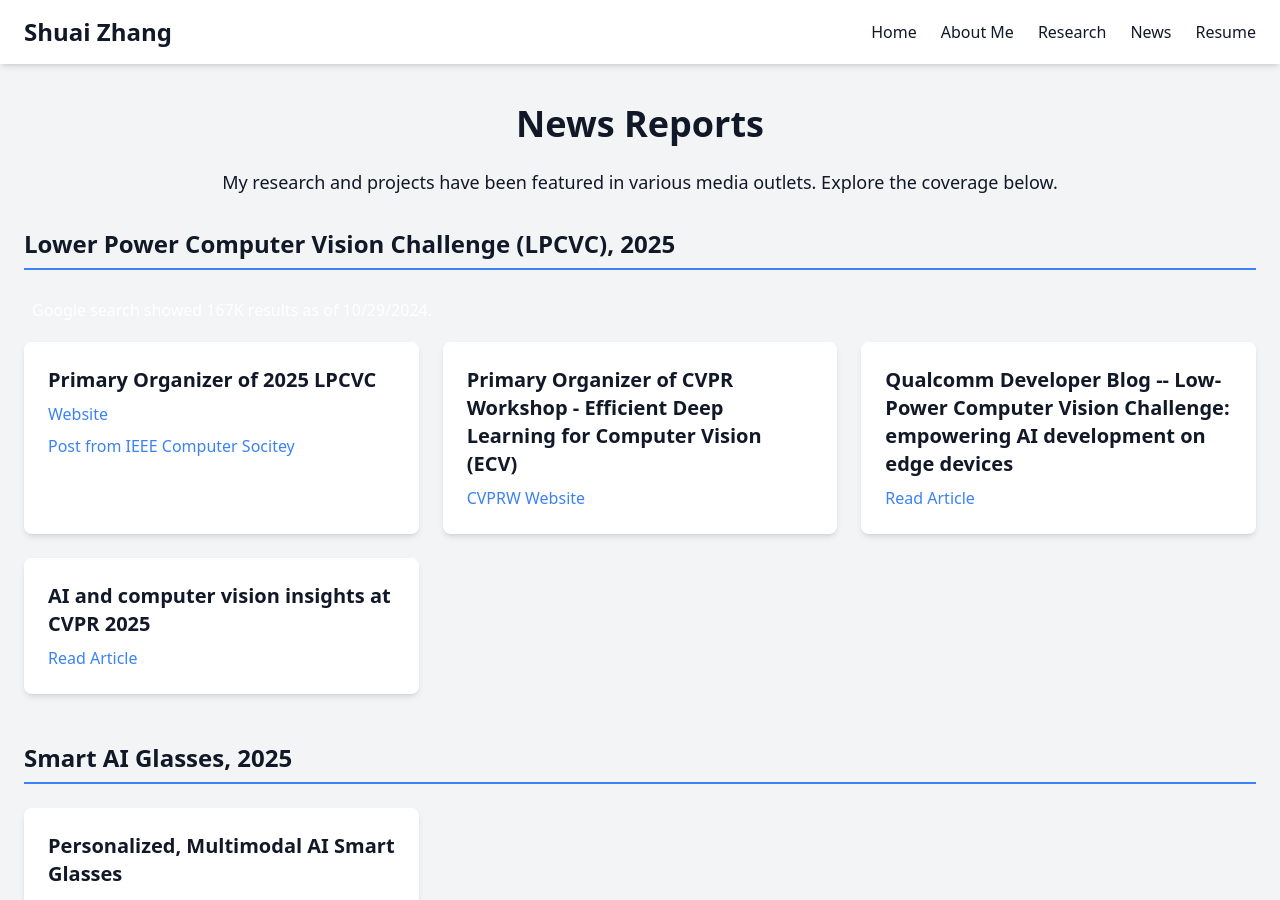
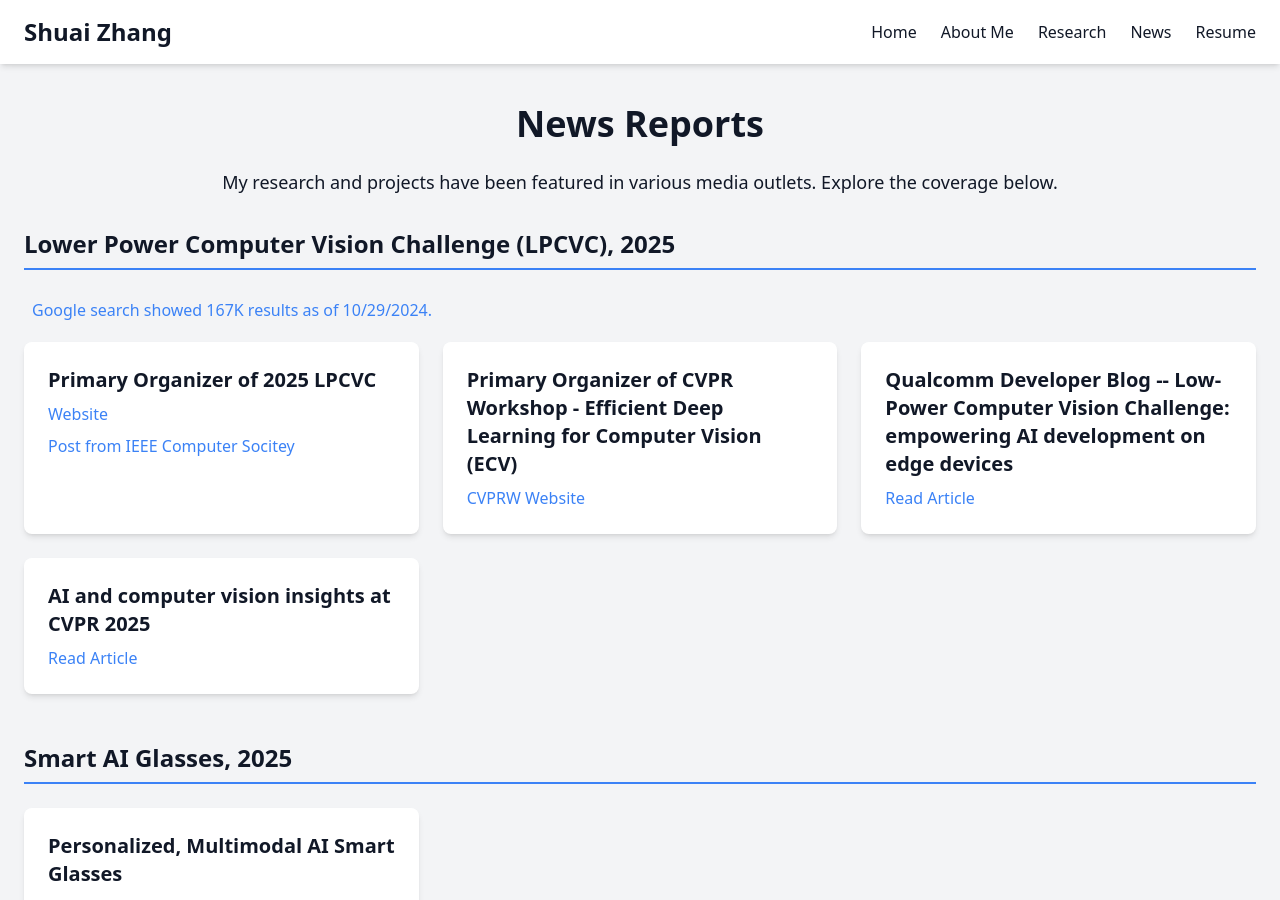
Before and after one commit to zsivine/zsivine.github.io, a Jekyll site: the page built from webreport.html, in a window 1280 px wide and 900 px high. Built offline with Jekyll 4.4.1, drawn with Linux system fonts in a browser that asks for light colours; nearby versions of some CDN libraries.

```diff
--- a/webreport.html
+++ b/webreport.html
@@ -15,7 +15,7 @@ description: Media coverage and news reports on Shuai Zhang's research and proje
     <div>
       <h2 class="text-2xl font-bold mb-6 border-b-2 border-blue-500 pb-2">
         Lower Power Computer Vision Challenge (LPCVC), 2025</h2>
-      <p class="px-2 py-1 text-white mb-4">
+      <p class="px-2 py-1 text-blue-500 mb-4">
         Google search showed 167K results as of 10/29/2024.</p>
       <div class="grid grid-cols-1 md:grid-cols-2 lg:grid-cols-3 gap-6">
         <article class="bg-white dark:bg-gray-700 p-6 rounded-lg shadow-md hover:shadow-lg transition-shadow">
@@ -84,7 +84,7 @@ description: Media coverage and news reports on Shuai Zhang's research and proje
       <h2 class="text-2xl font-bold mb-6 border-b-2 border-blue-500 pb-2">
         Limitless Segmentation on Snapdragon 8 Elite Mobile Platform, 2024</h2>
       <!-- <p class="text-gray-600 dark:text-gray-300 mb-4"> -->
-      <p class="px-2 py-1 text-white mb-4">
+      <p class="px-2 py-1 text-blue-500 mb-4">
         Google search showed 47K results as of 10/29/2024.</p>
       <div class="grid grid-cols-1 md:grid-cols-2 lg:grid-cols-3 gap-6">
         <article class="bg-white dark:bg-gray-700 p-6 rounded-lg shadow-md hover:shadow-lg transition-shadow">
@@ -115,7 +115,7 @@ description: Media coverage and news reports on Shuai Zhang's research and proje
     <div>
       <h2 class="text-2xl font-bold mb-6 border-b-2 border-blue-500 pb-2">
         Segmentation Based Cognitive ISP, 2023</h2>
-      <p class="px-2 py-1 text-white mb-4">
+      <p class="px-2 py-1 text-blue-500 mb-4">
         Google search showed 525K results as of 06/29/2025.</p>
       <div class="grid grid-cols-1 md:grid-cols-2 lg:grid-cols-3 gap-6">
         <article class="bg-white dark:bg-gray-700 p-6 rounded-lg shadow-md hover:shadow-lg transition-shadow">
```
